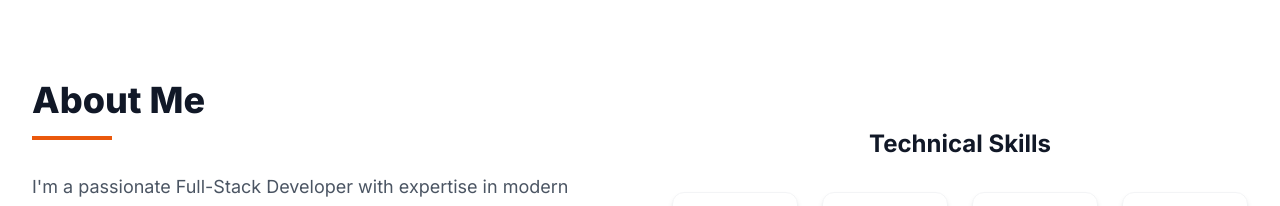
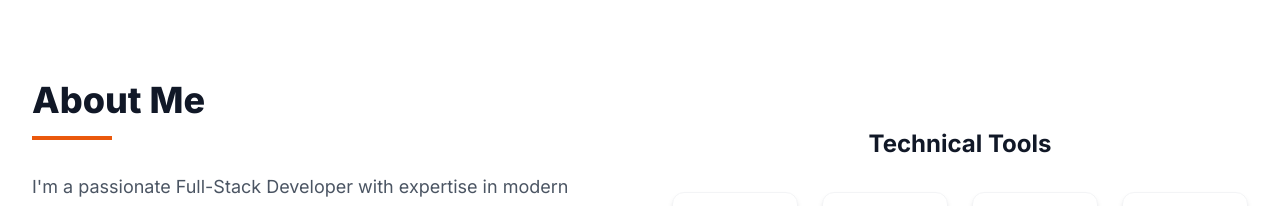
Before and after one commit to Nellark/my-portfolio, a React app: page / in a window 1280 px wide. Shown: the part 800-1006 px from the top of the page. Built offline with nearby package versions, Linux system fonts and the light colour scheme; the HTML template or start-up script is replaced by a standard one.

Commit message:
update changes

```diff
--- a/package.json
+++ b/package.json
@@ -19,16 +19,16 @@
     "@eslint/js": "^9.33.0",
     "@types/react": "^19.1.10",
     "@types/react-dom": "^19.1.7",
-    "@vitejs/plugin-react": "^5.0.0",
+    "@vitejs/plugin-react": "^5.0.2",
     "autoprefixer": "^10.4.21",
     "eslint": "^9.33.0",
     "eslint-plugin-react-hooks": "^5.2.0",
     "eslint-plugin-react-refresh": "^0.4.20",
     "globals": "^16.3.0",
     "postcss": "^8.5.6",
-    "tailwindcss": "^3.3.3",
+    "tailwindcss": "^3.4.17",
     "typescript": "~5.8.3",
     "typescript-eslint": "^8.39.1",
-    "vite": "^7.1.2"
+    "vite": "^7.1.5"
   }
 }
--- a/src/components/About.tsx
+++ b/src/components/About.tsx
@@ -24,7 +24,7 @@ const About: React.FC = () => {
     { name: 'React', icon: 'https://img.icons8.com/color/96/react-native.png' },
     {
       name: 'Postman',
-      icon: PostmanIcon,  // using the local SVG
+      icon: PostmanIcon,
       description: "Postman can be used to write functional tests, integration tests, regression tests, and more. Postman's Node.js-based runtime contains support for common patterns and libraries that you can use to build tests quickly."
     },
   ];
@@ -93,7 +93,7 @@ const About: React.FC = () => {
           </div>
 
           <div ref={skillsRef} className="space-y-8">
-            <h3 className="text-2xl font-bold text-gray-900 dark:text-white text-center">Technical Skills</h3>
+            <h3 className="text-2xl font-bold text-gray-900 dark:text-white text-center">Technical Tools</h3>
             <div className="grid grid-cols-3 md:grid-cols-4 gap-6">
               {skills.map((skill, index) => (
                 <div
```
Also changed, not shown: 1 other file (tests, documents, lock files or other folders).
